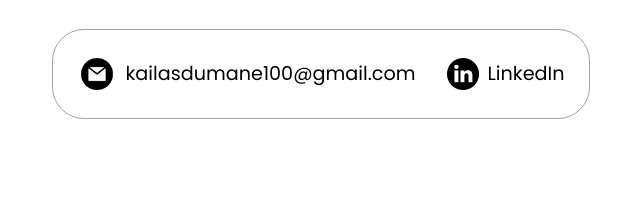
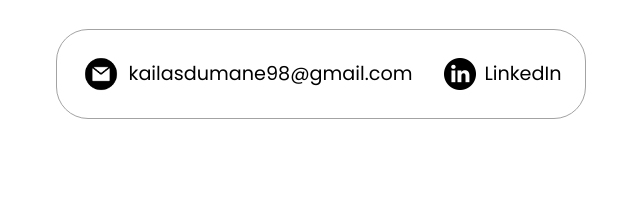
Before and after one commit to kailasdumane/Personal-Portfolio, a website: page index.html in a window 1280 px wide. Shown: the part 3303-3501 px from the top of the page, 319-959 px from the left. Drawn offline with Linux system fonts and the light colour scheme.

Commit message:
mailId changed

```diff
--- a/index.html
+++ b/index.html
@@ -386,7 +386,7 @@
             alt="Email icon"
             class="icon contact-icon email-icon"
           />
-          <p><a href="mailto:kailasdumane100@gmail.com">kailasdumane100@gmail.com</a></p>
+          <p><a href="mailto:kailasdumane98@gmail.com">kailasdumane98@gmail.com</a></p>
         </div>
         <div class="contact-info-container">
           <img
```
